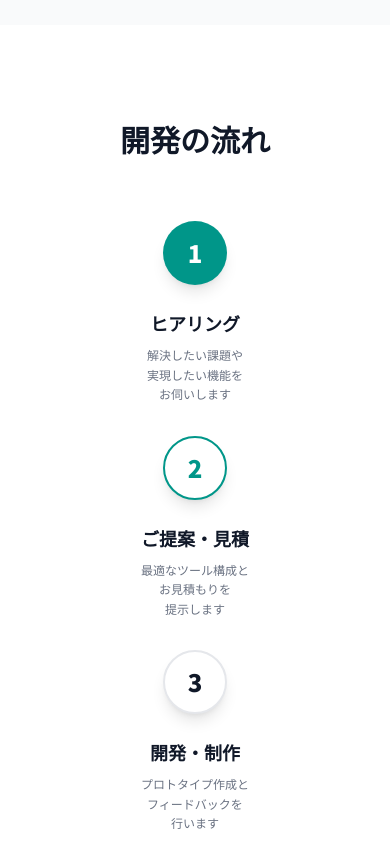
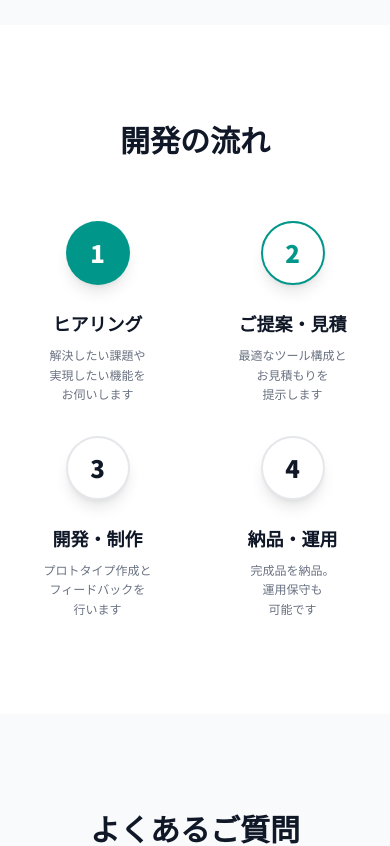
Before and after one commit to gcggit2/vrs_top, a Next.js app: page /ai-development in a window 390 px wide. Shown: the part 6380-7226 px from the top of the page. Built offline with nearby package versions, Linux system fonts and the light colour scheme.

Commit message:
修正: 開発の流れセクションの横幅を調整

```diff
--- a/app/ai-development/page.tsx
+++ b/app/ai-development/page.tsx
@@ -503,14 +503,14 @@ export default function AiDevelopmentPage() {
       {/* Flow Section */}
       <section className="py-24 bg-white">
         <div className="container mx-auto px-4">
-          <div className="max-w-4xl mx-auto">
+          <div className="max-w-6xl mx-auto">
             <div className="text-center mb-16">
               <h2 className="text-3xl md:text-4xl font-bold text-gray-900">
                 開発の流れ
               </h2>
             </div>
 
-            <div className="grid md:grid-cols-4 gap-8">
+            <div className="grid grid-cols-2 md:grid-cols-4 gap-8">
               <div className="relative text-center">
                 <div className="w-16 h-16 bg-teal-600 text-white rounded-full flex items-center justify-center text-2xl font-black mx-auto mb-6 shadow-lg z-10 relative">1</div>
                 <h3 className="text-lg font-bold text-gray-900 mb-2">ヒアリング</h3>
```
